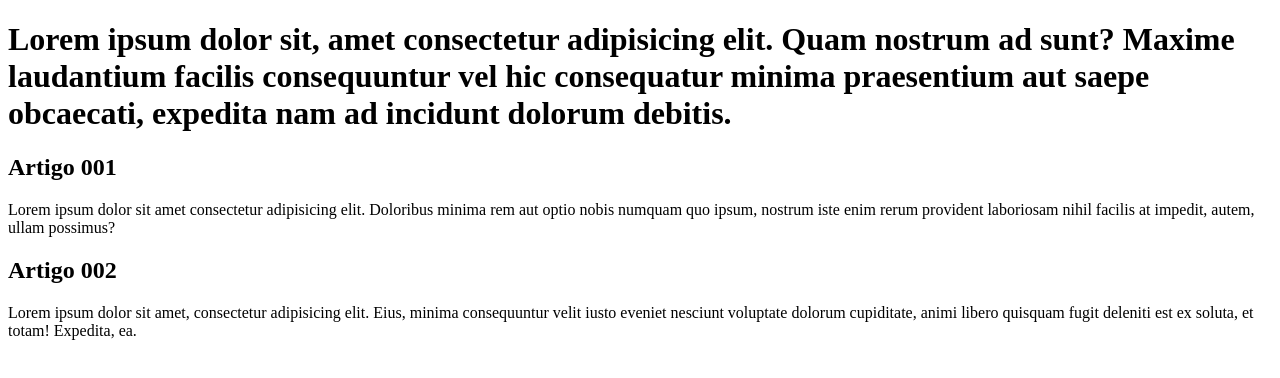
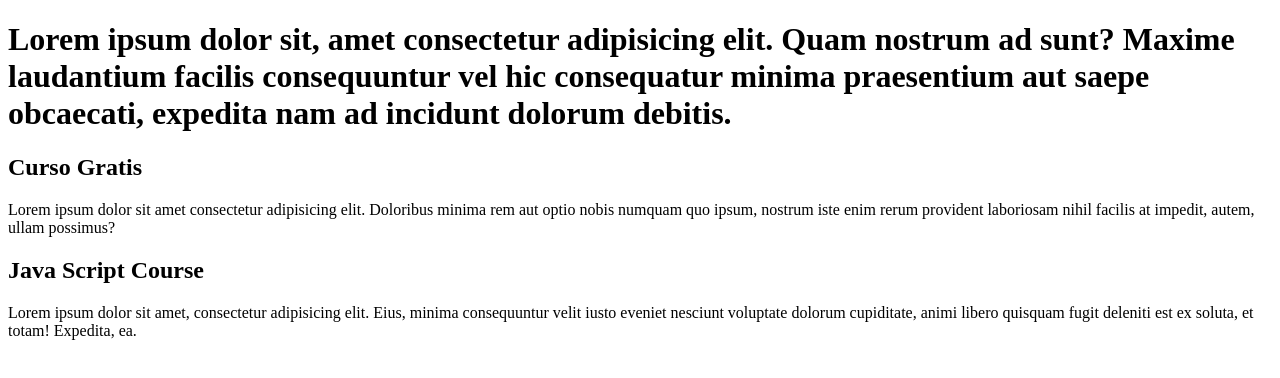
Before and after one commit to LucasAlvesM/NovoRepositorioAula, a plain HTML site: page site/Index.html in a window 1280 px wide. Drawn offline with Linux system fonts and the light colour scheme.

Commit message:
Update Index.html

```diff
--- a/site/Index.html
+++ b/site/Index.html
@@ -12,11 +12,11 @@
             <h1> Lorem ipsum dolor sit, amet consectetur adipisicing elit. Quam nostrum ad sunt? Maxime laudantium facilis consequuntur vel hic consequatur minima praesentium aut saepe obcaecati, expedita nam ad incidunt dolorum debitis.</h1>
         </header>
         <article>
-            <h2> Artigo 001 </h2>
+            <h2> Curso Gratis </h2>
             <p> Lorem ipsum dolor sit amet consectetur adipisicing elit. Doloribus minima rem aut optio nobis numquam quo ipsum, nostrum iste enim rerum provident laboriosam nihil facilis at impedit, autem, ullam possimus?</p>
         </article>
         <article>
-            <h2> Artigo 002 </h2>
+            <h2> Java Script Course </h2>
             <p> Lorem ipsum dolor sit amet, consectetur adipisicing elit. Eius, minima consequuntur velit iusto eveniet nesciunt voluptate dolorum cupiditate, animi libero quisquam fugit deleniti est ex soluta, et totam! Expedita, ea.</p>
         </article>
     </main>
```
